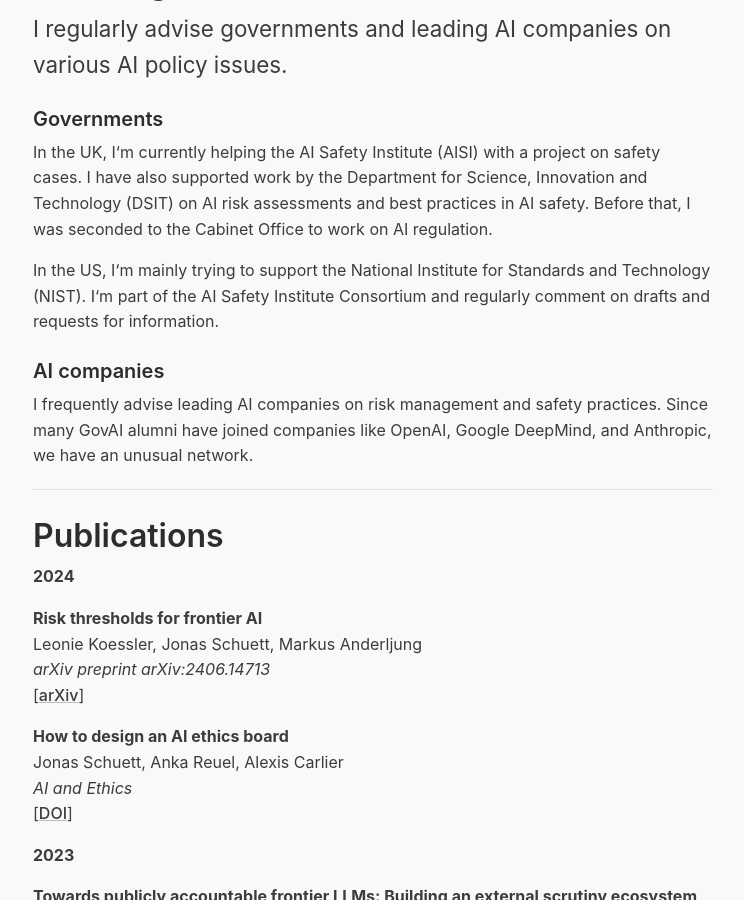
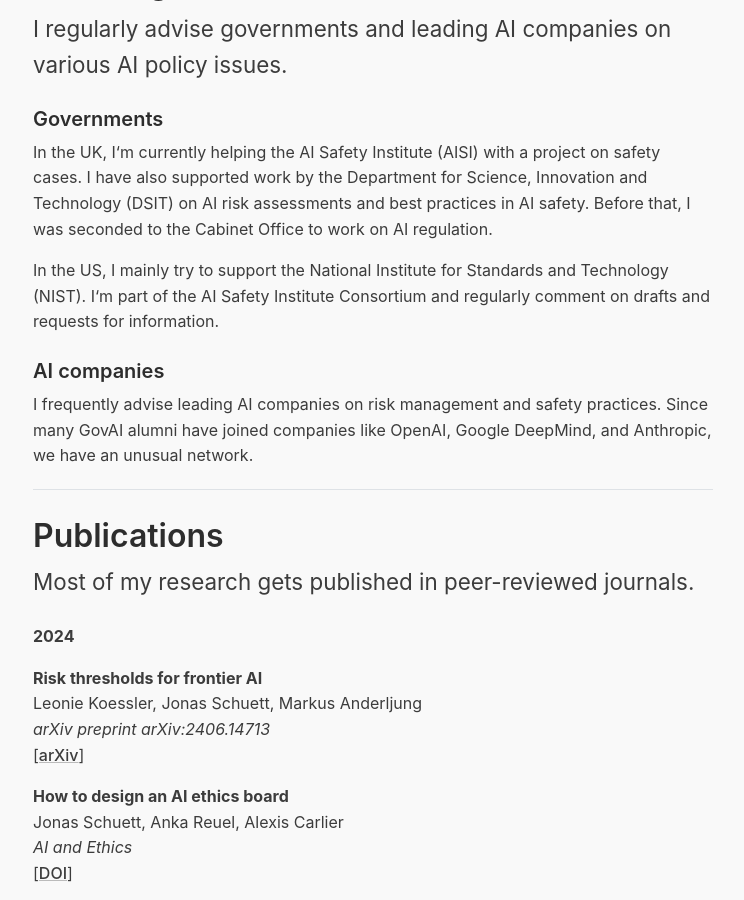
Before and after one commit to jonasschuett/jonasschuett.github.io, a Jekyll site: the page built from _posts/2020-04-04-introduction.md, in a window 1280 px wide and 900 px high, scrolled down 2266 px. Shown: the whole window, without its empty margins (267-1011 px from the left). Built offline with Jekyll 4.4.1, drawn with Linux system fonts in a browser that asks for light colours; nearby versions of some CDN libraries; some of the changed text lies outside the part shown.

Commit message:
Update 2020-04-04-introduction.md

```diff
--- a/_posts/2020-04-04-introduction.md
+++ b/_posts/2020-04-04-introduction.md
@@ -62,7 +62,7 @@ Patrick Levermore, Jonas Schuett
 
 In the UK, I‘m currently helping the AI Safety Institute (AISI) with a project on safety cases. I have also supported work by the Department for Science, Innovation and Technology (DSIT) on AI risk assessments and best practices in AI safety. Before that, I was seconded to the Cabinet Office to work on AI regulation.
 
-In the US, I‘m mainly trying to support the National Institute for Standards and Technology (NIST). I‘m part of the AI Safety Institute Consortium and regularly comment on drafts and requests for information.
+In the US, I mainly try to support the National Institute for Standards and Technology (NIST). I‘m part of the AI Safety Institute Consortium and regularly comment on drafts and requests for information.
 
 ### AI companies
 
@@ -71,6 +71,8 @@ I frequently advise leading AI companies on risk management and safety practices
 ---
 
 # Publications
+
+<p class="lead">Most of my research gets published in peer-reviewed journals.</p>
 
 **2024**
 
@@ -157,6 +159,8 @@ Peter Cihon, Jonas Schuett, Seth D. Baum <br>
 
 # Submissions
 
+<p class="lead">I regularly submit responses to requests for information (RFIs).</p>
+
 **2024**
 
 **Comments on NIST’s Draft Profile on Generative AI** <br>
```
